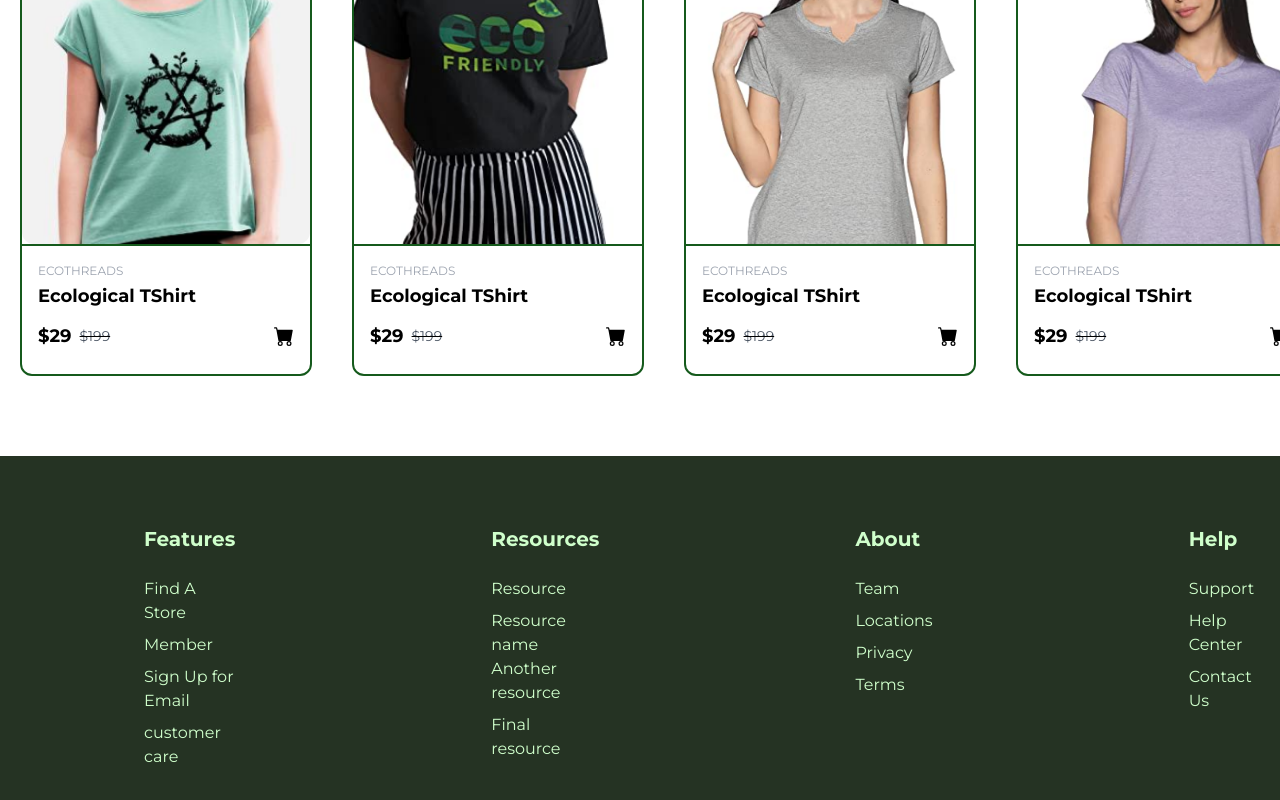
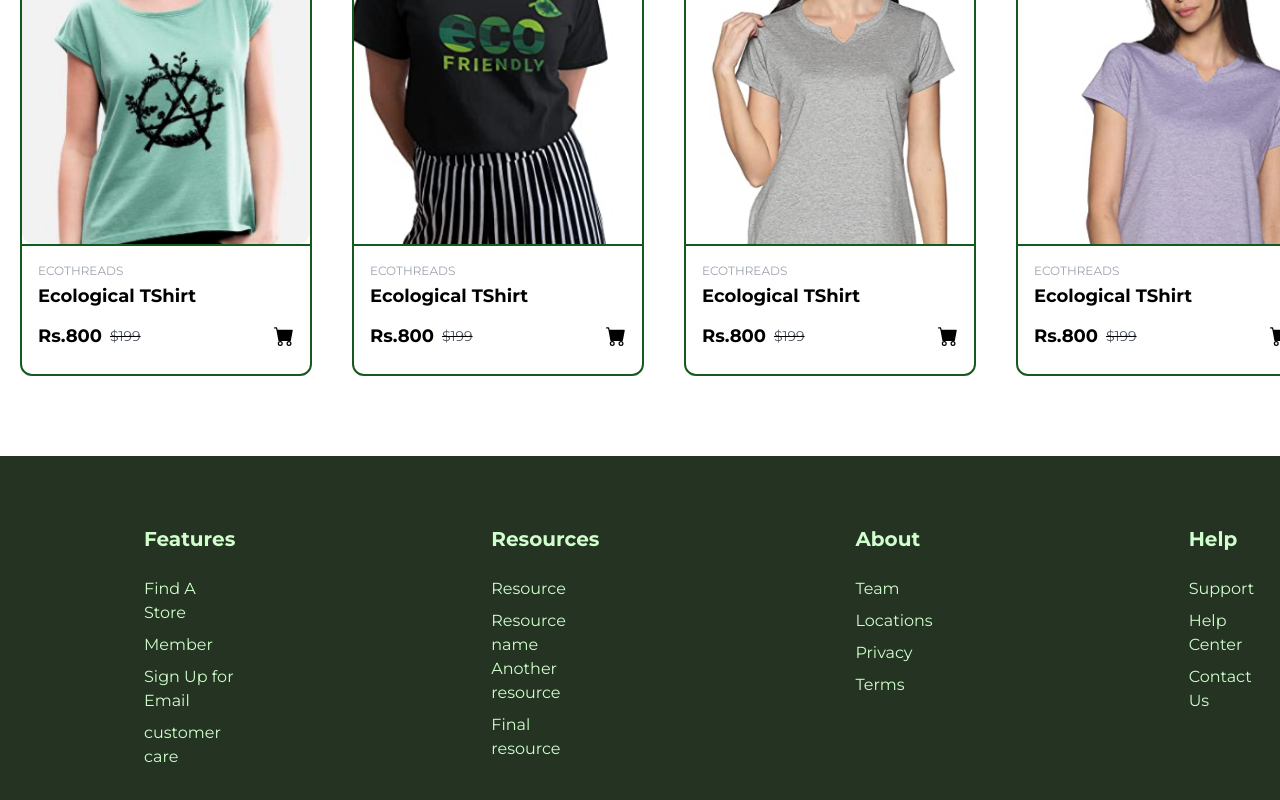
Before and after one commit to Jai-Nanda/ordinatrix23, a Next.js app: page /store in a window 1280 px wide. Shown: the part 2197-2997 px from the top of the page. Built offline with nearby package versions, Linux system fonts and the light colour scheme.

Commit message:
Update store.js

```diff
--- a/pages/store.js
+++ b/pages/store.js
@@ -103,10 +103,10 @@ export default function store() {
       </div>
 
       <div className="max-w-7xl m-auto flex justify-between items-center mb-20">
-        <Card  title="Ecological TShirt" gender="Men's TShirt" price="$29" avatar="/image 65.png"/>
-        <Card  title="Ecological TShirt" gender="Men's TShirt" price="$29" avatar="/image 64.png"/>
-        <Card  title="Ecological TShirt" gender="Men's TShirt" price="$29" avatar="/image 66.png"/>
-        <Card  title="Ecological TShirt" gender="Men's TShirt" price="$29" avatar="/image 73.png"/>
+        <Card  title="Ecological TShirt" gender="Men's TShirt" price="Rs.800" avatar="/image 65.png"/>
+        <Card  title="Ecological TShirt" gender="Men's TShirt" price="Rs.800" avatar="/image 64.png"/>
+        <Card  title="Ecological TShirt" gender="Men's TShirt" price="Rs.800" avatar="/image 66.png"/>
+        <Card  title="Ecological TShirt" gender="Men's TShirt" price="Rs.800" avatar="/image 73.png"/>
       </div>
       <Footer/>
     </>
```
